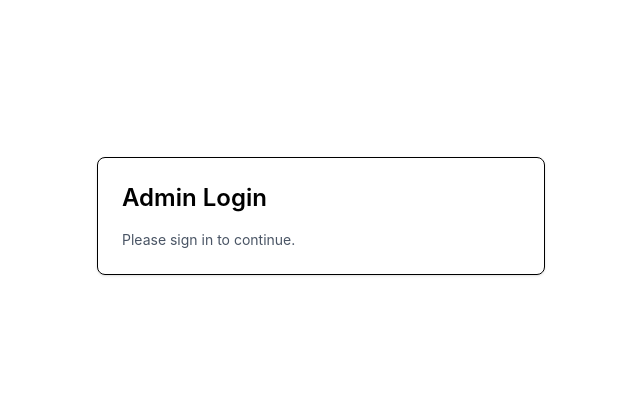
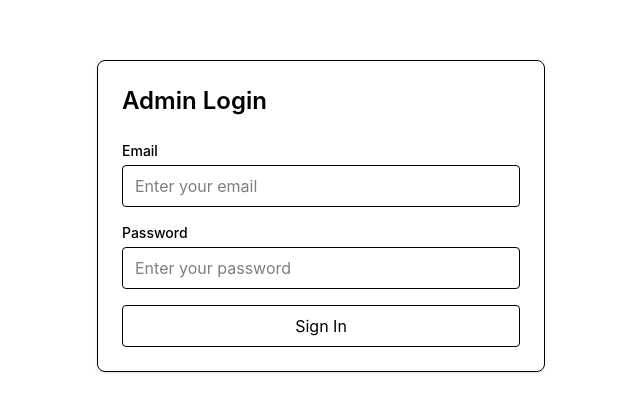
Before and after one commit to brentcrosby/eyebrow-hub, a Next.js app: page /admin/login in a window 1280 px wide. Shown: the part 184-596 px from the top of the page, without its empty margins (319-959 px from the left). Built offline with nearby package versions, Linux system fonts and the light colour scheme.

Commit message:
Add loading, error handling, and redirect to admin login

```diff
--- a/app/admin/login/page.tsx
+++ b/app/admin/login/page.tsx
@@ -1,9 +1,99 @@
+"use client";
+
+import { useState } from "react";
+import { useRouter } from "next/navigation";
+
 export default function AdminLoginPage() {
+  const router = useRouter();
+
+  const [email, setEmail] = useState("");
+  const [password, setPassword] = useState("");
+  const [errorMessage, setErrorMessage] = useState("");
+  const [isLoading, setIsLoading] = useState(false);
+
+  async function handleSubmit(event: React.FormEvent<HTMLFormElement>) {
+    event.preventDefault();
+
+    setErrorMessage("");
+    setIsLoading(true);
+
+    try {
+      const response = await fetch("/api/admin/login", {
+        method: "POST",
+        headers: {
+          "Content-Type": "application/json",
+        },
+        body: JSON.stringify({ email, password }),
+      });
+
+      const data = await response.json();
+
+      if (response.ok) {
+        router.push("/admin/schedule");
+        return;
+      }
+
+      if (response.status === 401) {
+        setErrorMessage("Invalid email or password. Please try again.");
+        return;
+      }
+
+      setErrorMessage(data.error || "Something went wrong. Please try again.");
+    } catch {
+      setErrorMessage("Unable to sign in right now. Please try again.");
+    } finally {
+      setIsLoading(false);
+    }
+  }
+
   return (
     <main className="min-h-screen flex items-center justify-center p-6">
       <div className="w-full max-w-md rounded-lg border p-6 shadow-sm">
-        <h1 className="text-2xl font-semibold mb-4">Admin Login</h1>
-        <p className="text-sm text-gray-600">Please sign in to continue.</p>
+        <h1 className="mb-6 text-2xl font-semibold">Admin Login</h1>
+
+        <form onSubmit={handleSubmit} className="space-y-4">
+          <div>
+            <label htmlFor="email" className="mb-1 block text-sm font-medium">
+              Email
+            </label>
+            <input
+              id="email"
+              type="email"
+              value={email}
+              onChange={(event) => setEmail(event.target.value)}
+              className="w-full rounded border px-3 py-2"
+              placeholder="Enter your email"
+              required
+            />
+          </div>
+
+          <div>
+            <label htmlFor="password" className="mb-1 block text-sm font-medium">
+              Password
+            </label>
+            <input
+              id="password"
+              type="password"
+              value={password}
+              onChange={(event) => setPassword(event.target.value)}
+              className="w-full rounded border px-3 py-2"
+              placeholder="Enter your password"
+              required
+            />
+          </div>
+
+          {errorMessage && (
+            <p className="text-sm text-red-600">{errorMessage}</p>
+          )}
+
+          <button
+            type="submit"
+            disabled={isLoading}
+            className="w-full rounded border px-4 py-2 disabled:cursor-not-allowed disabled:opacity-50"
+          >
+            {isLoading ? "Signing in..." : "Sign In"}
+          </button>
+        </form>
       </div>
     </main>
   );
```
